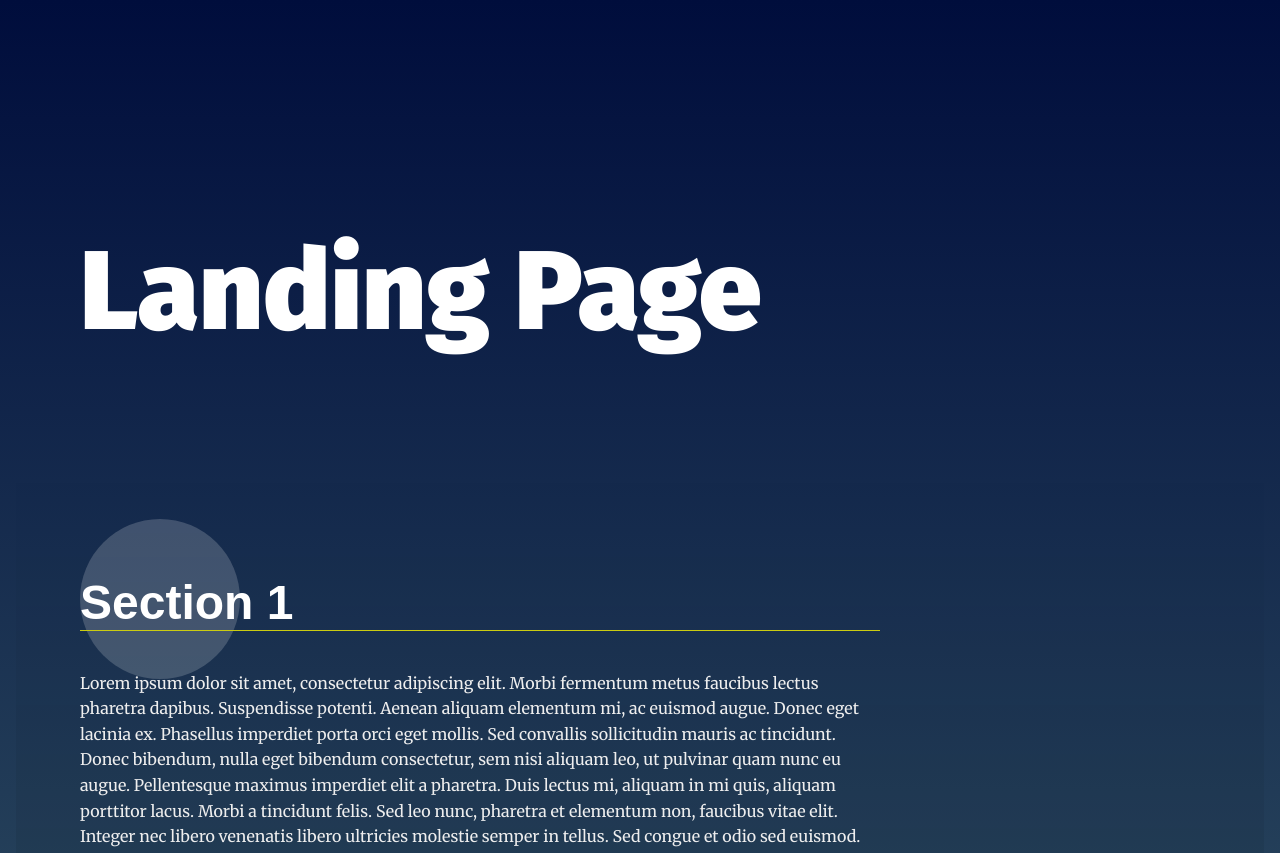
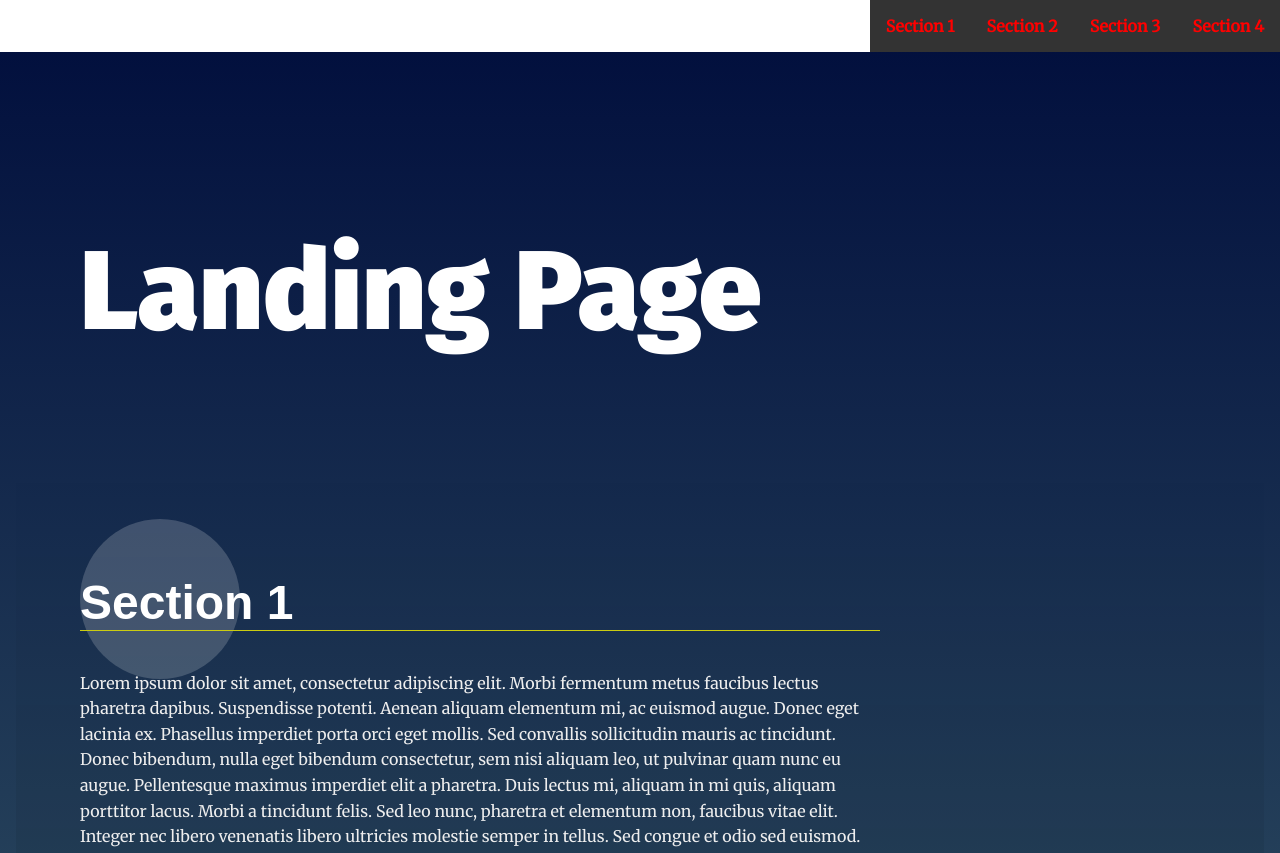
Before and after one commit to RandaMoustafa/landing-page, a plain HTML site: page index.html in a window 1280 px wide. Shown: the top 853 px of the page. Drawn offline with Linux system fonts and the light colour scheme.

Commit message:
adding nav by js make every section appears active when scrolling down

```diff
--- a/css/styles.css
+++ b/css/styles.css
@@ -35,7 +35,7 @@ h1 {
 
 h2 {
     border-bottom: 1px solid #cc1;
-    font-family: 'Oxygen', Sans-Serif;
+    font-family: 'Oxygen', Sans-Serif, serif;
     font-size: 3em;
     color: #fff;
 }
@@ -74,19 +74,38 @@ section {
     display: inline-block;
 }
 
-.navbar__menu .menu__link {
-    display: block;
+.navbar__menu .menu__link ,
+.navbar__menu li
+{
     padding: 1em;
     font-weight: bold;
+    color: #000;
+    cursor: pointer;
+    transition: ease 0.3s;
+}
+.navbar__menu li a {
     text-decoration: none;
-    color: #000;
+}
+/*when hovering li*/
+.navbar__menu .menu__link:hover,
+.navbar__menu li:hover{
+    background: #333;
+   text-decoration: none;
+}
+/*when section is active style*/
+.navbar__menu .menu__link.active {
+    background-color: #333;
 }
 
-.navbar__menu .menu__link:hover {
-    background: #333;
-    color: #fff;
-    transition: ease 0.3s all;
+.navbar__menu .menu__link.active a,
+.navbar__menu .menu__link.active a:link {
+    color: red;
+    text-decoration: none;
 }
+
+
+
+
 
 /* Header Styles */
 .page__header {
@@ -141,7 +160,7 @@ section:nth-of-type(odd) .landing__container::before {
     height: 20vh;
     border-radius: 50%;
     opacity: 0;
-    transition: ease 0.5s all;
+    transition: ease 0.5s ;
 }
 
 section:nth-of-type(even) .landing__container::before {
@@ -156,7 +175,7 @@ section:nth-of-type(even) .landing__container::before {
     height: 10vh;
     border-radius: 50%;
     opacity: 0;
-    transition: ease 0.5s all;
+    transition: ease 0.5s ;
 }
 
 section:nth-of-type(3n) .landing__container::after {
@@ -171,7 +190,7 @@ section:nth-of-type(3n) .landing__container::after {
     height: 10vh;
     border-radius: 50%;
     opacity: 0;
-    transition: ease 0.5s all;
+    transition: ease 0.5s;
 }
 
 section:nth-of-type(3n + 1) .landing__container::after {
@@ -186,7 +205,7 @@ section:nth-of-type(3n + 1) .landing__container::after {
     height: 15vh;
     border-radius: 50%;
     opacity: 0;
-    transition: ease 0.5s all;
+    transition: ease 0.5s;
 }
 
 
--- a/index.html
+++ b/index.html
@@ -21,6 +21,7 @@
   <main>
     <header class="main__hero">
       <h1>Landing Page </h1>
+
     </header>
     <!-- Each Section has an ID (used for the anchor) and
     a data attribute that will populate the li node.
@@ -63,6 +64,6 @@
   <footer class="page__footer">
     <p>&copy Udacity</p>
   </footer>
-
+ <script src = "js/app.js"></script>
 </body>
 </html>
--- a/js/app.js
+++ b/js/app.js
@@ -9,14 +9,18 @@
  *
  * JS Version: ES2015/ES6
  *
- * JS Standard: ESlint
+ * JS Standard: Eslint
  *
 */
+
 
 /**
  * Define Global Variables
  *
 */
+
+const nav = document.querySelectorAll('section');
+const navList = document.getElementById('navbar__list');
 
 
 /**
@@ -34,13 +38,46 @@
 */
 
 // build the nav
-
+nav.forEach(e => {
+    const navListElement = `<li class='menu__link ${e.className}' data-link=${e.id}>
+<a href="#${e.id}">${e.dataset.nav}</li>`
+    navList.insertAdjacentHTML('beforeend', navListElement);
+    //console.log(e);
+});
 
 // Add class 'active' to section when near top of viewport
+const callBack = top => {
+    top.forEach(nearTop => {
+        const navListElement = document.querySelector(
+            `.menu__link[data-link='${nearTop.target.id}']`,
+        )
+        const section = document.getElementById(nearTop.target.id);
 
+        if (nearTop && nearTop.isIntersecting) {
+            navListElement.classList.add('active')
+            section.classList.add('active')
+        } else {
+            if (navListElement.classList.contains('active')) {
+                navListElement.classList.remove('active')
+            }
+
+            if (section.classList.contains('active')) {
+                section.classList.remove('active')
+            }
+        }
+    });
+    //console.log(top);
+};
 
 // Scroll to anchor ID using scrollTO event
-
+navList.addEventListener('click', e => {
+    e.preventDefault();
+    const p = e.target.hasAttribute('data-link')
+        ? e.target
+        : e.target.parentElement;
+    const elementToScrollTo = document.getElementById(p.dataset.link);
+    elementToScrollTo.scrollIntoView({block: 'end', behavior: 'smooth'});
+});
 
 /**
  * End Main Functions
@@ -53,3 +90,14 @@
 // Scroll to section on link click
 
 // Set sections as active
+
+
+const options = {
+    root: null,
+    rootMargin: '0px',
+    threshold: 0.6,
+};
+const observer = new IntersectionObserver(callBack, options);
+nav.forEach(e => {
+    observer.observe(document.getElementById(e.id))
+});
```
